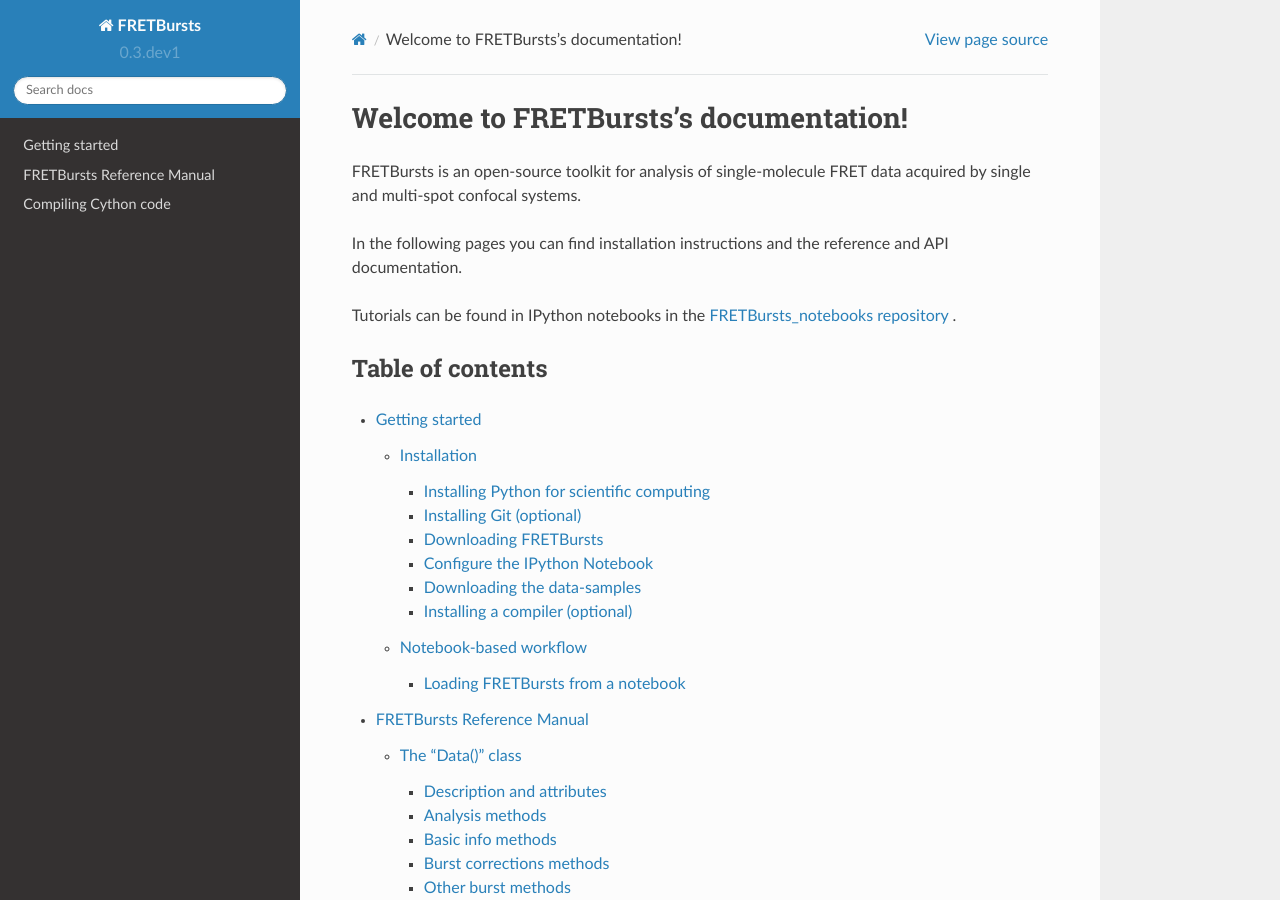
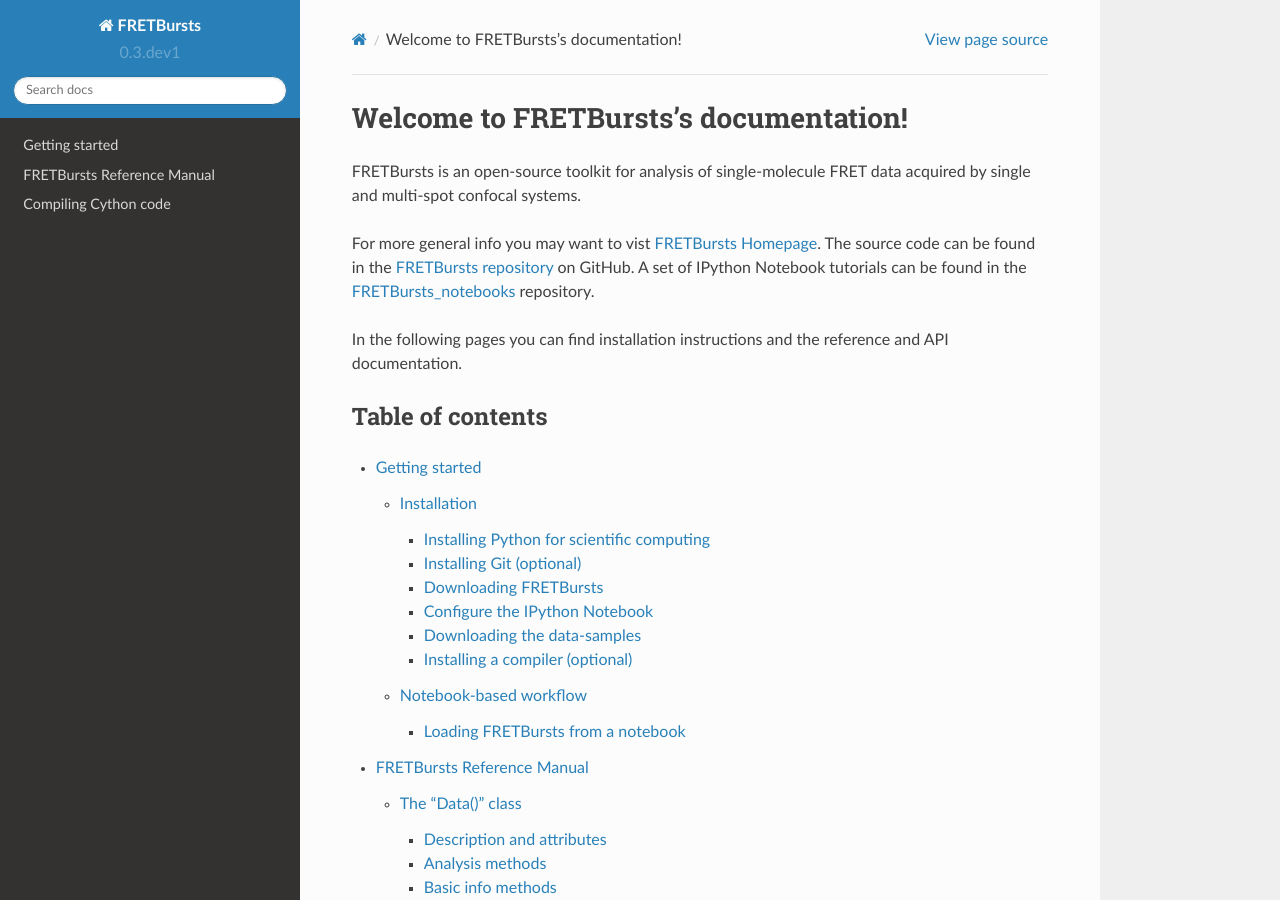
Before and after one commit to tritemio/FRETBursts, a Sphinx documentation site: the page built from docs/source/index.rst, in a window 1280 px wide and 900 px high. Built offline with Sphinx 7.4.7 and the Read the Docs theme 2.0.0, drawn with Linux system fonts in a browser that asks for light colours.

```diff
--- a/docs/source/index.rst
+++ b/docs/source/index.rst
@@ -9,11 +9,16 @@ Welcome to FRETBursts's documentation!
 FRETBursts is an open-source toolkit for analysis of single-molecule
 FRET data acquired by single and multi-spot confocal systems.
 
+For more general info you may want to vist
+`FRETBursts Homepage <http://tritemio.github.io/FRETBursts/>`_.
+The source code can be found in the
+`FRETBursts repository <https://github.com/tritemio/FRETBursts/>`_ on GitHub.
+A set of IPython Notebook tutorials can be found in the
+`FRETBursts_notebooks <https://github.com/tritemio/FRETBursts_notebooks/>`_ repository.
+
 In the following pages you can find installation instructions and the
 reference and API documentation.
 
-Tutorials can be found in IPython notebooks in the
-`FRETBursts_notebooks repository <https://github.com/tritemio/FRETBursts_notebooks/>`_ .
 
 Table of contents
 -----------------
```
Also changed, not shown: README.md (+18 -15 lines), notebooks/dev/docs/FRETBursts - Build docs.ipynb, 2 other files.
